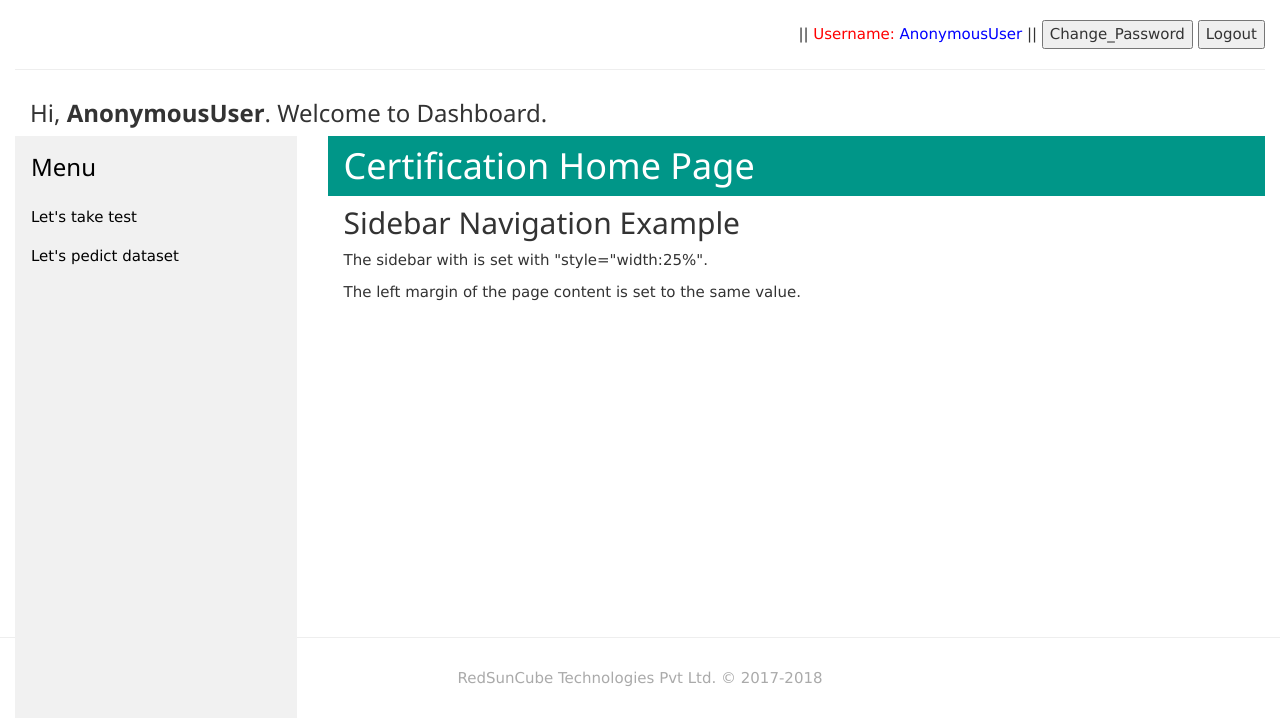
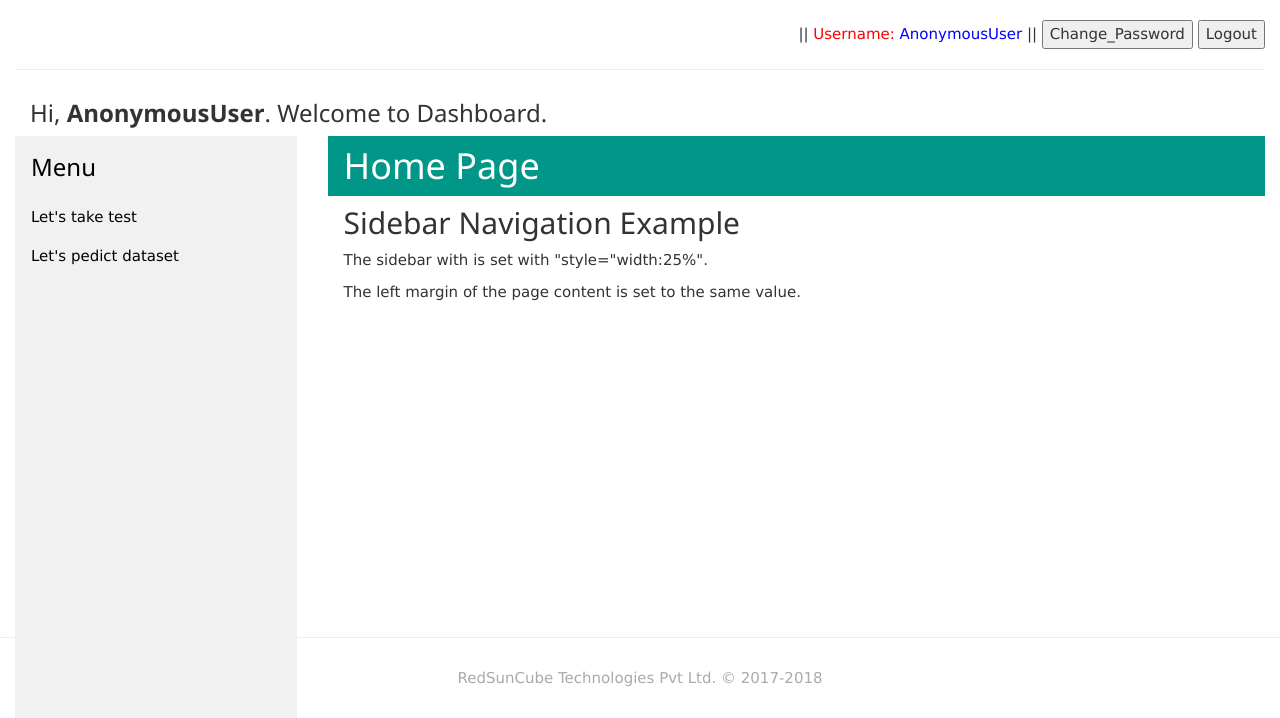
Before and after one commit to rscbugtrack/rscpro, a Django app: template templates/certifiedapp/userdashbord.html in a window 1280 px wide. Shown: the part 82-800 px from the top of the page. Run offline with Django 3.2, Linux system fonts and the light colour scheme; the template is opened without the code that fills it, so the values that code supplies are empty; some libraries are stand-ins or nearby versions.

Commit message:
remove Certification in userdashboard

```diff
--- a/certifiedapp/views.py
+++ b/certifiedapp/views.py
@@ -38,10 +38,10 @@ def signup(request):
 
 @login_required
 def userdashbord(request):
-
+    # only for superuser..
     if request.user.is_superuser:
         return render(request, 'certifiedapp/admindashbord.html')
-
+    # only for nonsuper users / general users...
     return render(request,'certifiedapp/userdashbord.html')
 
 
--- a/templates/certifiedapp/userdashbord.html
+++ b/templates/certifiedapp/userdashbord.html
@@ -31,7 +31,7 @@
 <div style="margin-left:25%">
 
 <div class="w3-container w3-teal">
-  <h1>Certification Home Page</h1>
+  <h1> Home Page</h1>
 </div>
 
 
```
Also changed, not shown: db.sqlite3.
